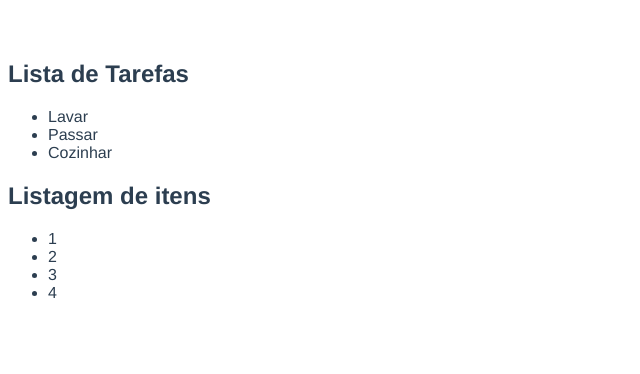
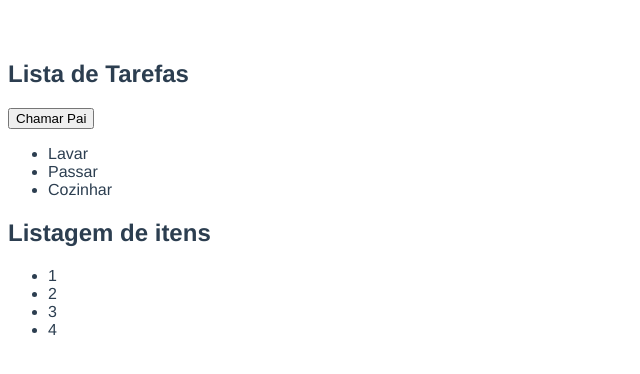
Before and after one commit to erandirjunior/curso-vue, a Vue app in the folder components-vue/: page / in a window 1280 px wide. Shown: the top 374 px of the page, without its empty margins (0-640 px from the left). Built offline with nearby package versions, Linux system fonts and the light colour scheme.

Commit message:
Passando dados do componente filho para o componente pai

```diff
--- a/components-vue/src/App.vue
+++ b/components-vue/src/App.vue
@@ -1,6 +1,6 @@
 <template>
     <div id="app">
-        <tasks-component :items="['Lavar', 'Passar', 'Cozinhar']" :title="'Lista de Tarefas'"></tasks-component>
+        <tasks-component @calledParent="answerChild" :items="['Lavar', 'Passar', 'Cozinhar']" :title="'Lista de Tarefas'"></tasks-component>
         <list-items-component :title="'Listagem de itens'" :items="[1, 2, 3, 4]"></list-items-component>
     </div>
 </template>
@@ -14,6 +14,11 @@ export default {
     components: {
         TasksComponent,
         ListItemsComponent
+    },
+    methods: {
+        answerChild () {
+            alert('answerChild')
+        }
     }
 }
 </script>
--- a/components-vue/src/components/TasksComponent.vue
+++ b/components-vue/src/components/TasksComponent.vue
@@ -1,6 +1,7 @@
 <template>
     <div>
         <h2>{{ title }}</h2>
+        <button @click="callParent">Chamar Pai</button>
         <ul>
             <li v-for="(item, index) in items" :key="index">{{ item }}</li>
         </ul>
@@ -14,6 +15,14 @@
         data () {
             return {
             }
+        },
+        methods: {
+            callParent () {
+                alert('callParent')
+
+                /*indica uma chamada a um elemento pai*/
+                this.$emit('calledParent')
+            }
         }
     }
 </script>
```
